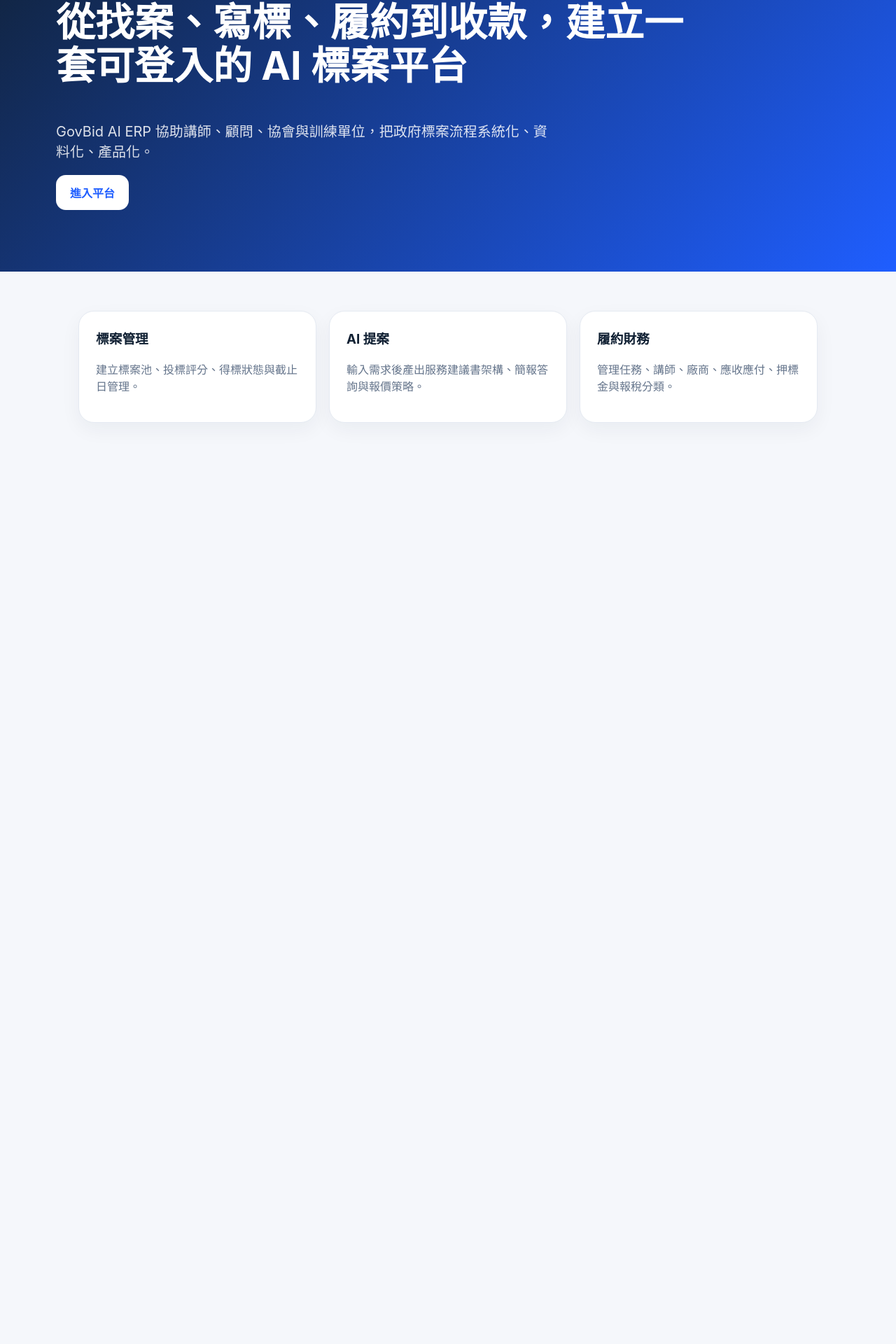
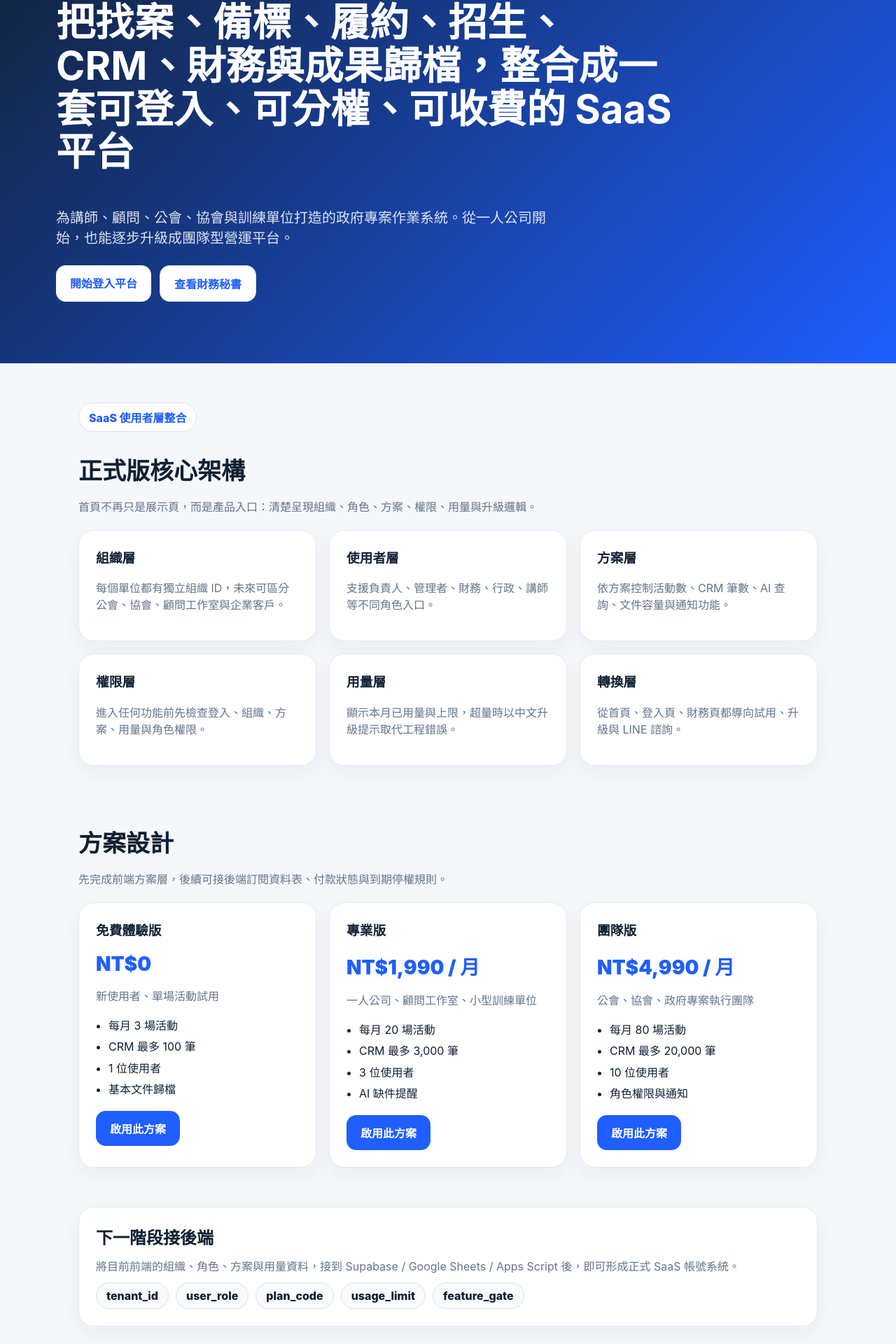
Before and after one commit to ccazhu-coder/job-exam-game, a Next.js app in the folder govbid-ai-erp/saas-mvp/: page / in a window 1280 px wide. Shown: the part 242-2162 px from the top of the page at 70% size. Before the commit the page ends 902 px from the top, so only its background shows below. Built offline with nearby package versions, Linux system fonts and the light colour scheme.

Commit message:
Upgrade home page for GovOps SaaS user layer

```diff
--- a/govbid-ai-erp/saas-mvp/app/page.js
+++ b/govbid-ai-erp/saas-mvp/app/page.js
@@ -1,28 +1,100 @@
+const plans = [
+  {
+    name: '免費體驗版',
+    price: 'NT$0',
+    target: '新使用者、單場活動試用',
+    limits: ['每月 3 場活動', 'CRM 最多 100 筆', '1 位使用者', '基本文件歸檔'],
+  },
+  {
+    name: '專業版',
+    price: 'NT$1,990 / 月',
+    target: '一人公司、顧問工作室、小型訓練單位',
+    limits: ['每月 20 場活動', 'CRM 最多 3,000 筆', '3 位使用者', 'AI 缺件提醒'],
+  },
+  {
+    name: '團隊版',
+    price: 'NT$4,990 / 月',
+    target: '公會、協會、政府專案執行團隊',
+    limits: ['每月 80 場活動', 'CRM 最多 20,000 筆', '10 位使用者', '角色權限與通知'],
+  },
+];
+
+const modules = [
+  { title: '組織層', text: '每個單位都有獨立組織 ID，未來可區分公會、協會、顧問工作室與企業客戶。' },
+  { title: '使用者層', text: '支援負責人、管理者、財務、行政、講師等不同角色入口。' },
+  { title: '方案層', text: '依方案控制活動數、CRM 筆數、AI 查詢、文件容量與通知功能。' },
+  { title: '權限層', text: '進入任何功能前先檢查登入、組織、方案、用量與角色權限。' },
+  { title: '用量層', text: '顯示本月已用量與上限，超量時以中文升級提示取代工程錯誤。' },
+  { title: '轉換層', text: '從首頁、登入頁、財務頁都導向試用、升級與 LINE 諮詢。' },
+];
+
 export default function HomePage() {
   return (
     <div className="page">
       <header className="topbar">
-        <div className="brand">GovBid AI ERP</div>
+        <div className="brand">GovOps OS</div>
         <nav className="nav">
           <a href="/govbid-ai-erp/saas-mvp/login">登入</a>
           <a href="/govbid-ai-erp/saas-mvp/dashboard">Dashboard</a>
+          <a href="/govbid-ai-erp/saas-mvp/finance">財務秘書</a>
         </nav>
       </header>
 
       <section className="hero">
         <div className="hero-inner">
-          <div className="badge">AI SaaS｜政府標案營運平台</div>
-          <h1>從找案、寫標、履約到收款，建立一套可登入的 AI 標案平台</h1>
-          <p>GovBid AI ERP 協助講師、顧問、協會與訓練單位，把政府標案流程系統化、資料化、產品化。</p>
-          <a className="btn btn-primary" href="/govbid-ai-erp/saas-mvp/login">進入平台</a>
+          <div className="badge">GovOps OS｜政府標案 SaaS 營運系統</div>
+          <h1>把找案、備標、履約、招生、CRM、財務與成果歸檔，整合成一套可登入、可分權、可收費的 SaaS 平台</h1>
+          <p>為講師、顧問、公會、協會與訓練單位打造的政府專案作業系統。從一人公司開始，也能逐步升級成團隊型營運平台。</p>
+          <div style={{ display: 'flex', gap: '12px', flexWrap: 'wrap', marginTop: '26px' }}>
+            <a className="btn btn-primary" href="/govbid-ai-erp/saas-mvp/login">開始登入平台</a>
+            <a className="btn btn-outline" href="/govbid-ai-erp/saas-mvp/finance">查看財務秘書</a>
+          </div>
         </div>
       </section>
 
       <section className="section">
-        <div className="grid">
-          <div className="card"><h3>標案管理</h3><p className="muted">建立標案池、投標評分、得標狀態與截止日管理。</p></div>
-          <div className="card"><h3>AI 提案</h3><p className="muted">輸入需求後產出服務建議書架構、簡報答詢與報價策略。</p></div>
-          <div className="card"><h3>履約財務</h3><p className="muted">管理任務、講師、廠商、應收應付、押標金與報稅分類。</p></div>
+        <div className="badge" style={{ color: '#1f5eff', borderColor: '#dbe3ef', background: '#fff' }}>SaaS 使用者層整合</div>
+        <h2 style={{ fontSize: '34px', marginBottom: '8px' }}>正式版核心架構</h2>
+        <p className="muted">首頁不再只是展示頁，而是產品入口：清楚呈現組織、角色、方案、權限、用量與升級邏輯。</p>
+        <div className="grid" style={{ marginTop: '22px' }}>
+          {modules.map((item) => (
+            <div className="card" key={item.title}>
+              <h3>{item.title}</h3>
+              <p className="muted">{item.text}</p>
+            </div>
+          ))}
+        </div>
+      </section>
+
+      <section className="section" style={{ paddingTop: 0 }}>
+        <h2 style={{ fontSize: '34px', marginBottom: '8px' }}>方案設計</h2>
+        <p className="muted">先完成前端方案層，後續可接後端訂閱資料表、付款狀態與到期停權規則。</p>
+        <div className="grid" style={{ marginTop: '22px' }}>
+          {plans.map((plan) => (
+            <div className="card" key={plan.name}>
+              <h3>{plan.name}</h3>
+              <p style={{ fontSize: '28px', fontWeight: 900, color: '#1f5eff', margin: '8px 0' }}>{plan.price}</p>
+              <p className="muted">{plan.target}</p>
+              <ul style={{ paddingLeft: '18px', lineHeight: 1.9 }}>
+                {plan.limits.map((limit) => <li key={limit}>{limit}</li>)}
+              </ul>
+              <a className="btn btn-blue" href="/govbid-ai-erp/saas-mvp/login">啟用此方案</a>
+            </div>
+          ))}
+        </div>
+      </section>
+
+      <section className="section" style={{ paddingTop: 0 }}>
+        <div className="card" style={{ display: 'grid', gap: '12px' }}>
+          <h2 style={{ margin: 0 }}>下一階段接後端</h2>
+          <p className="muted" style={{ margin: 0 }}>將目前前端的組織、角色、方案與用量資料，接到 Supabase / Google Sheets / Apps Script 後，即可形成正式 SaaS 帳號系統。</p>
+          <div style={{ display: 'flex', gap: '10px', flexWrap: 'wrap' }}>
+            <span className="badge" style={{ color: '#102033', background: '#f8fafc', borderColor: '#dbe3ef' }}>tenant_id</span>
+            <span className="badge" style={{ color: '#102033', background: '#f8fafc', borderColor: '#dbe3ef' }}>user_role</span>
+            <span className="badge" style={{ color: '#102033', background: '#f8fafc', borderColor: '#dbe3ef' }}>plan_code</span>
+            <span className="badge" style={{ color: '#102033', background: '#f8fafc', borderColor: '#dbe3ef' }}>usage_limit</span>
+            <span className="badge" style={{ color: '#102033', background: '#f8fafc', borderColor: '#dbe3ef' }}>feature_gate</span>
+          </div>
         </div>
       </section>
     </div>
```
